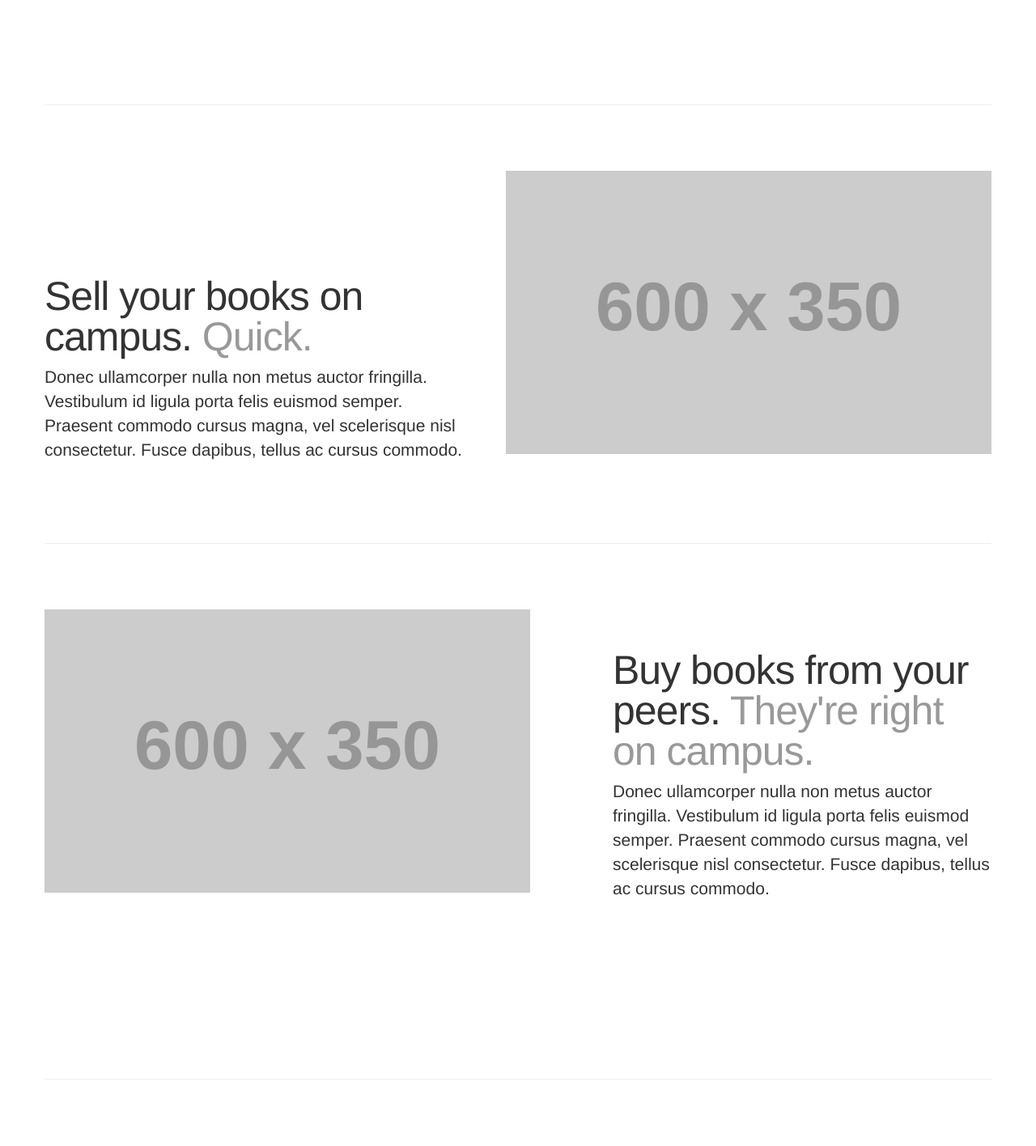
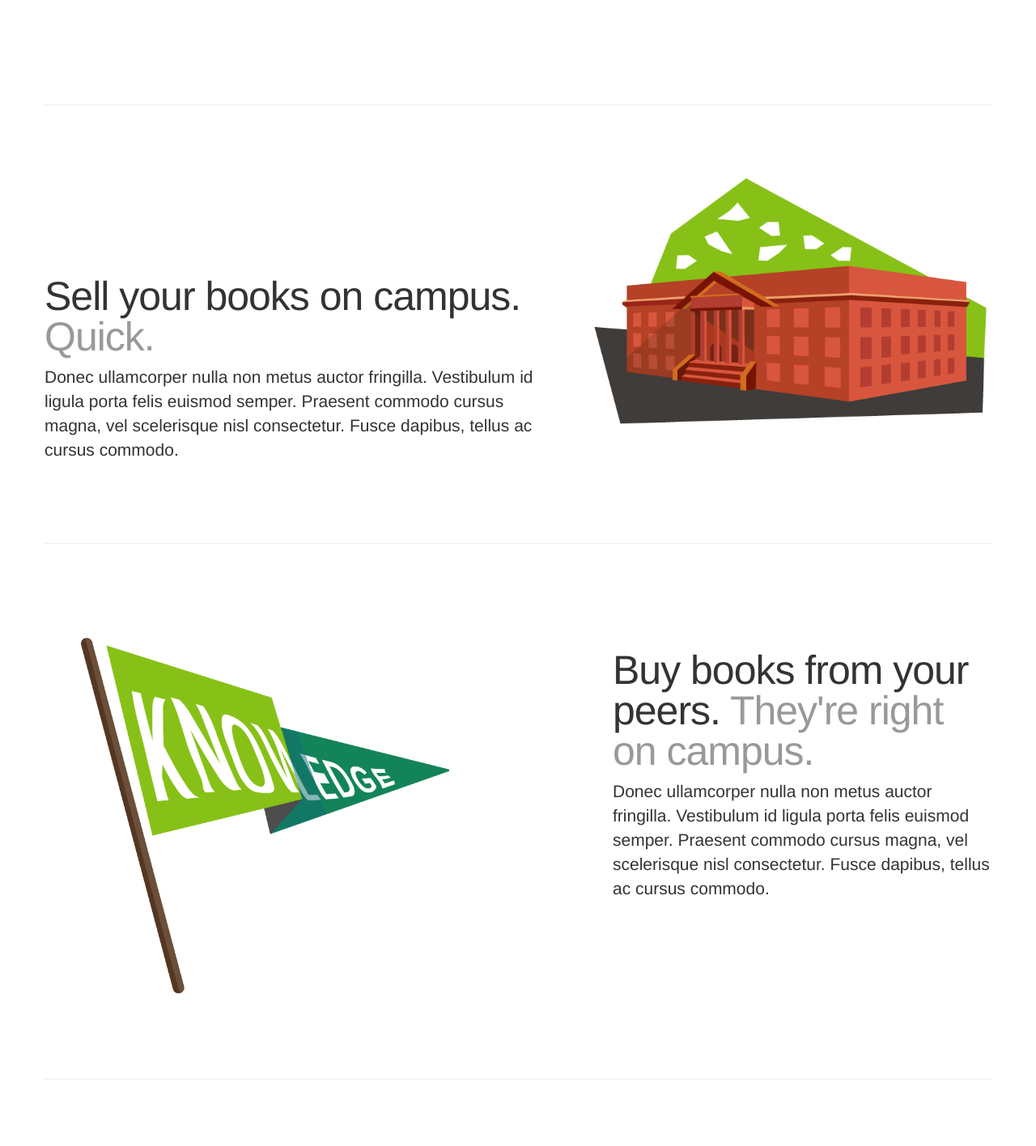
Before and after one commit to lisasy/texts, a PHP site: page / in a window 1280 px wide. Shown: the part 1304-2720 px from the top of the page at 81% size. Run offline with PHP 8.4, Linux system fonts and the light colour scheme; grey boxes labelled with a size stand in for pictures from a placeholder-image service; style sheets or scripts are compiled from the project's sources; some libraries are stand-ins or nearby versions.

Commit message:
images added

```diff
--- a/features.php
+++ b/features.php
@@ -2,7 +2,7 @@
   <!-- START THE FEATURETTES -->
 <hr class="featurette-divider">
   <div class="featurette">
-    <img class="featurette-image pull-right" src="http://placehold.it/600x350">
+    <img class="featurette-image pull-right" src="img/illu-building.png">
     <h2 class="featurette-heading">Sell your books on campus. <span class="muted">Quick.</span></h2>
     <p class="lead">Donec ullamcorper nulla non metus auctor fringilla. Vestibulum id ligula porta felis euismod semper. Praesent commodo cursus magna, vel scelerisque nisl consectetur. Fusce dapibus, tellus ac cursus commodo.</p>
   </div>
@@ -10,7 +10,7 @@
   <hr class="featurette-divider">
 
   <div class="featurette right">
-    <img class="featurette-image pull-left" src="http://placehold.it/600x350">
+    <img class="featurette-image pull-left" src="img/illu-flag.png">
     <article class="pull-right">
     <h2 class="featurette-heading">Buy books from your peers. <span class="muted">They're right on campus.</span></h2>
     <p class="lead">Donec ullamcorper nulla non metus auctor fringilla. Vestibulum id ligula porta felis euismod semper. Praesent commodo cursus magna, vel scelerisque nisl consectetur. Fusce dapibus, tellus ac cursus commodo.</p>
--- a/index.php
+++ b/index.php
@@ -62,7 +62,7 @@
 <div class="container">
     <section class="market-preview row">
         <article class="span4">
-            <img src="http://placehold.it/600x350">
+            <img src="img/illu-map.png">
         </article>
         <article class="span7 offset1">
           <h2>It's all on campus.</h2>
--- a/style/style.less
+++ b/style/style.less
@@ -767,6 +767,8 @@ Landing Page
 }
 .featurette-image {
   margin-top: -120px; /* Vertically center images part 3: negative margin up the image the same amount of the padding to center it. */
+  width: 500px;
+  height: auto;
 }
 
 /* Give some space on the sides of the floated elements so text doesn't run right into it. */
```
Also changed, not shown: img/illu-building.png (added), img/illu-flag.png (added), img/illu-map.png (added).
